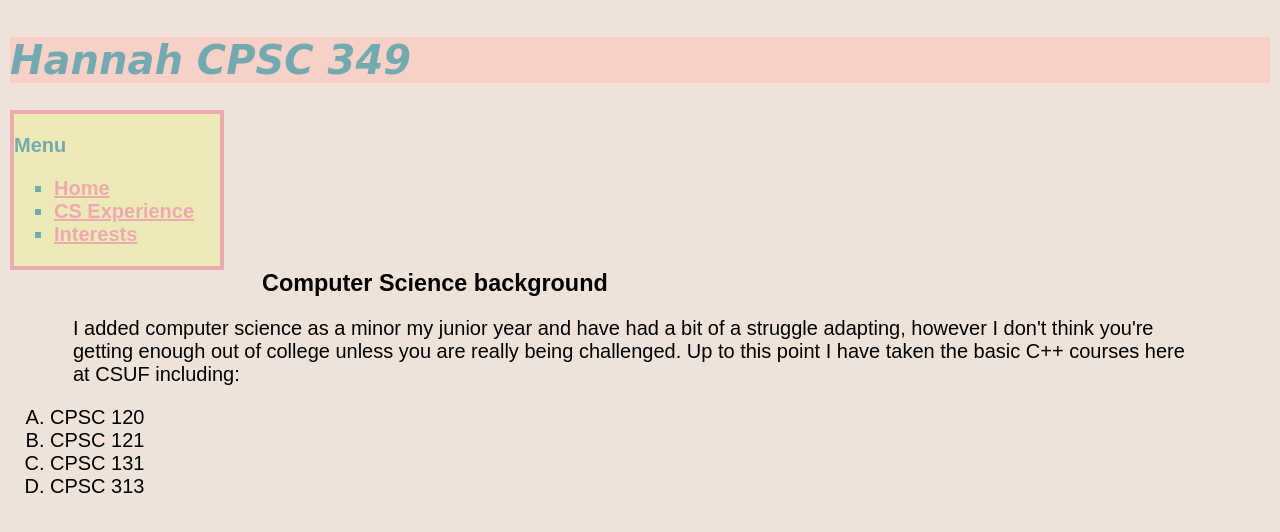
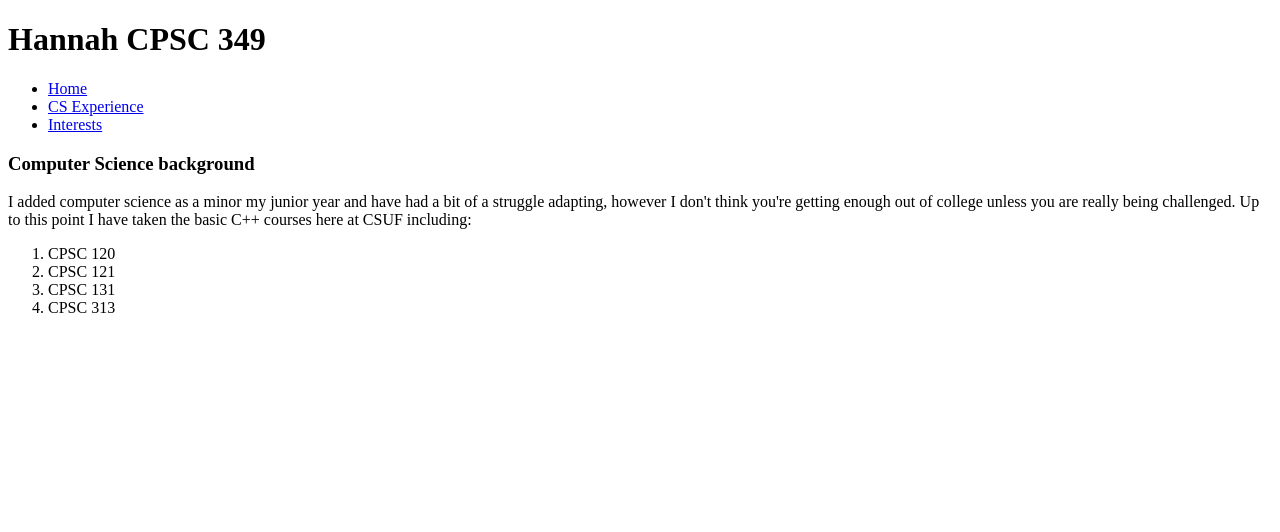
Before and after one commit to HannahAlva/HannahAlva.github.io, a plain HTML site: page test-site/cpsc.html in a window 1280 px wide. Drawn offline with nearby package versions, Linux system fonts and the light colour scheme.

Commit message:
Revert "Add files via upload"

```diff
--- a/test-site/cpsc.html
+++ b/test-site/cpsc.html
@@ -4,15 +4,13 @@
 <head>
   <meta charset="utf-8">
   <title>CPSC Experience</title>
-  <link rel="stylesheet" href= "https://cdnjs.cloudflare.com/ajax/libs/modern-normalize/0.7.0/modern-normalize.min.css">
-  <link rel="stylesheet" href= "styles/stylesheets.css"
+
 </head>
 
 
 <body>
   <h1>Hannah CPSC 349</h1>
   <nav class="menu">
-    <p>Menu</p>
     <ul>
       <li><a href="index.html">Home</a></li>
       <li><a href="cpsc.html">CS Experience</a></li>
@@ -21,10 +19,9 @@
   </nav>
   <main>
   <h3>Computer Science background</h3>
-<div class = "lengthy">
-    <p>I added computer science as a minor my junior year and have had a bit of a struggle adapting, however I don't think you're getting enough out of college unless you are really being challenged. Up to this point I have taken the basic C++
-      courses here at CSUF including:
-    </div>
+
+  <p>I added computer science as a minor my junior year and have had a bit of a struggle adapting, however I don't think you're getting enough out of college unless you are really being challenged. Up to this point I have taken the basic C++ courses
+    here at CSUF including: </p>
   <ol>
     <li>CPSC 120</li>
     <li>CPSC 121</li>
--- a/test-site/styles/stylesheets.css
+++ /dev/null
@@ -1,63 +0,0 @@
-h1{
-  font-family: cursive;
-  text-decoration: bold;
-  color: #72AAB0;
-  background-color: #F7D1C8;
-  font-weight: bold;
-  font-style: oblique;
-
-}
-h3{
-  margin:0 20%;
-}
-body {
-  background: #EEE2D9;
-  padding: .5em;
-  font-size: 20px;
-  font-family: sans-serif;
-}
-a:link{
-  color: #ECAAB0;
-}
-a:hover{
-  text-decoration: none;
-}
-a:visited{
-  color: #ECAAB0;
-}
-ul{
-  list-style-type: square;
-}
-ol{
-  list-style-type: upper-alpha;
-}
-
-.menu{
-  border: 4px solid #ECAAB0;
-  background-color: #EDEAB7;
-  font-family: fantasy;
-  color: #72AAB0;
-  font-size: 20px;
-  font-weight: bold;
-  margin-right: 83%
-}
-.Ipage{
-  background: #566B8F;
-  color: #ECAAB0;
-  font-family: "Georgia", Georgia, serif;
-}
-
-.lengthy
-{
-  margin: 0 5%;
-}
-.lengthy p:nth-of-type(2n+2){
-  background-color: #ECAAB0;
-  color: #566B8F;
-}
-.Ipage img{
-  max-width: 400px;
-  min-width: 400px;
-  max-height: 400px;
-  min-height: 400px;
-}
```
Also changed, not shown: test-site/index.html (+2 -8 lines), test-site/interests.html (+6 -13 lines). Lines whose indentation alone changed are shown as unchanged.
